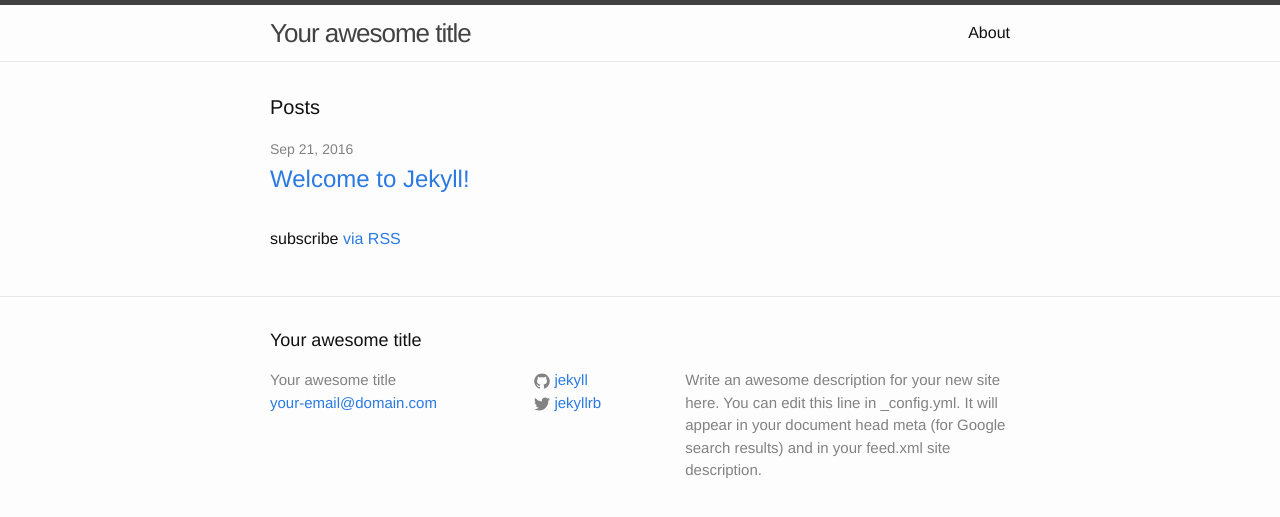
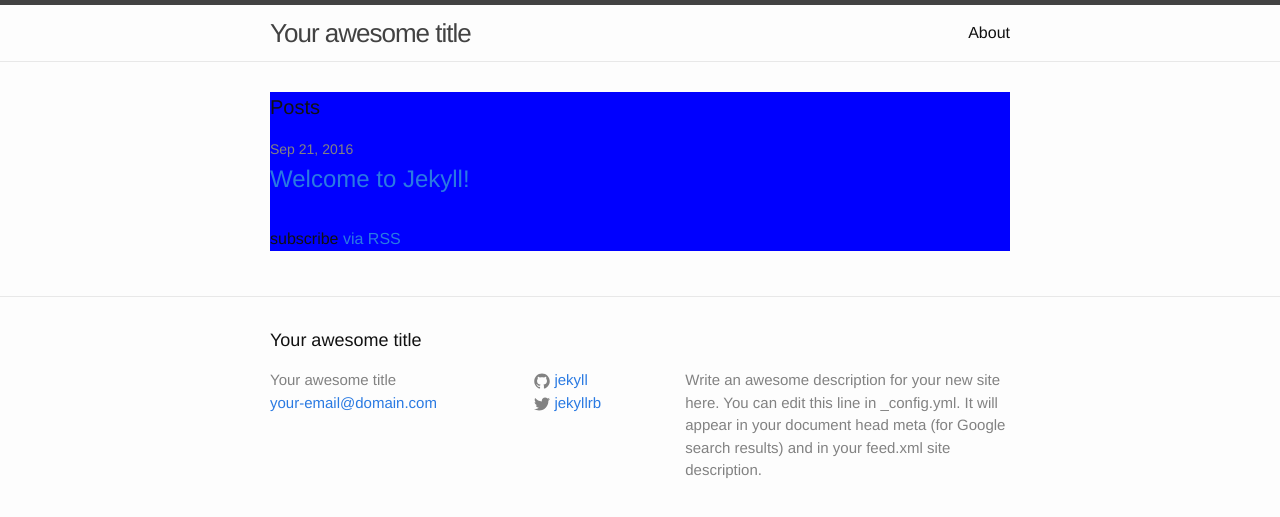
Before and after one commit to BattleBroccoli/BattleBroccoli.github.io, a Jekyll site: the page built from index.html, in a window 1280 px wide. Shown: the top 517 px of the page. Built offline with Jekyll 4.4.1, drawn with Linux system fonts in a browser that asks for light colours.

Commit message:
Update index.html

```diff
--- a/index.html
+++ b/index.html
@@ -2,7 +2,7 @@
 layout: default
 ---
 
-<div class="home">
+<div class="home" style="background: blue;">
 
   <h1 class="page-heading">Posts</h1>
 
```
